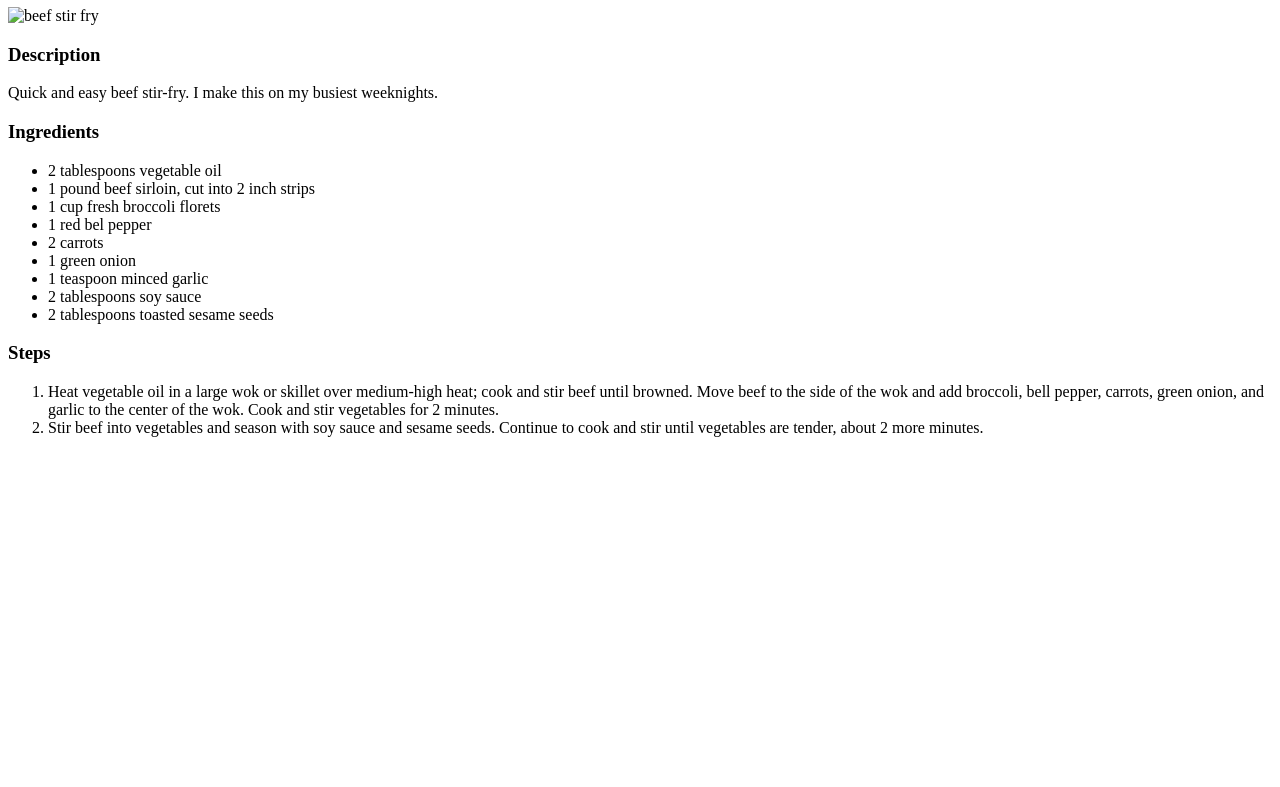
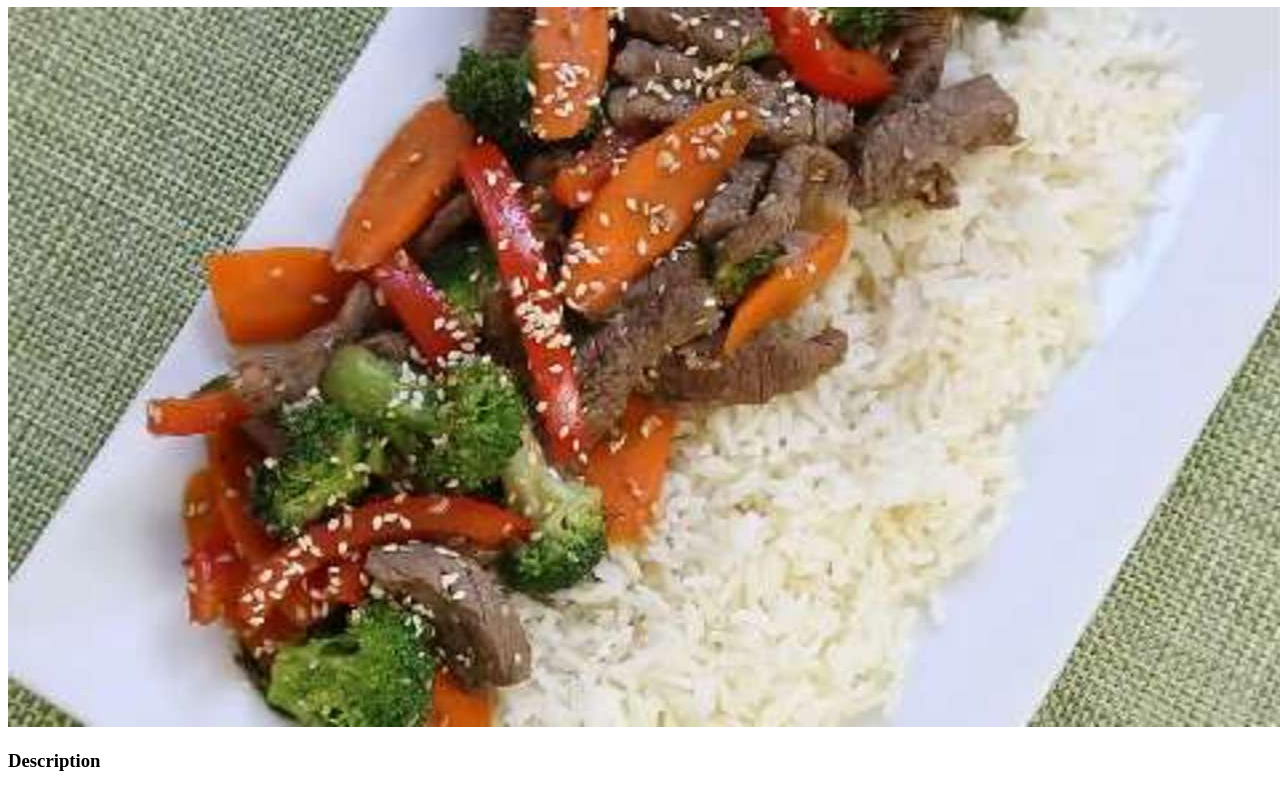
Before and after one commit to GlennF262/odin-recipes, a plain HTML site: page recipes/beef-stir-fry.html in a window 1280 px wide. Shown: the part 73-860 px from the top of the page. Before the commit the page ends 800 px from the top, so only its background shows below. Drawn offline with Linux system fonts and the light colour scheme.

Commit message:
update image name

```diff
--- a/recipes/beef-stir-fry.html
+++ b/recipes/beef-stir-fry.html
@@ -6,7 +6,7 @@
 
 <body>
 <h1>Beef Stir Fry</h1>
-<img src="beef-stir-fry.jpeg" alt="beef stir fry">
+<img src="beef.jpeg" alt="beef stir fry">
 <h3>Description</h3>
 <p>Quick and easy beef stir-fry. I make this on my busiest weeknights.</p>
 
```
